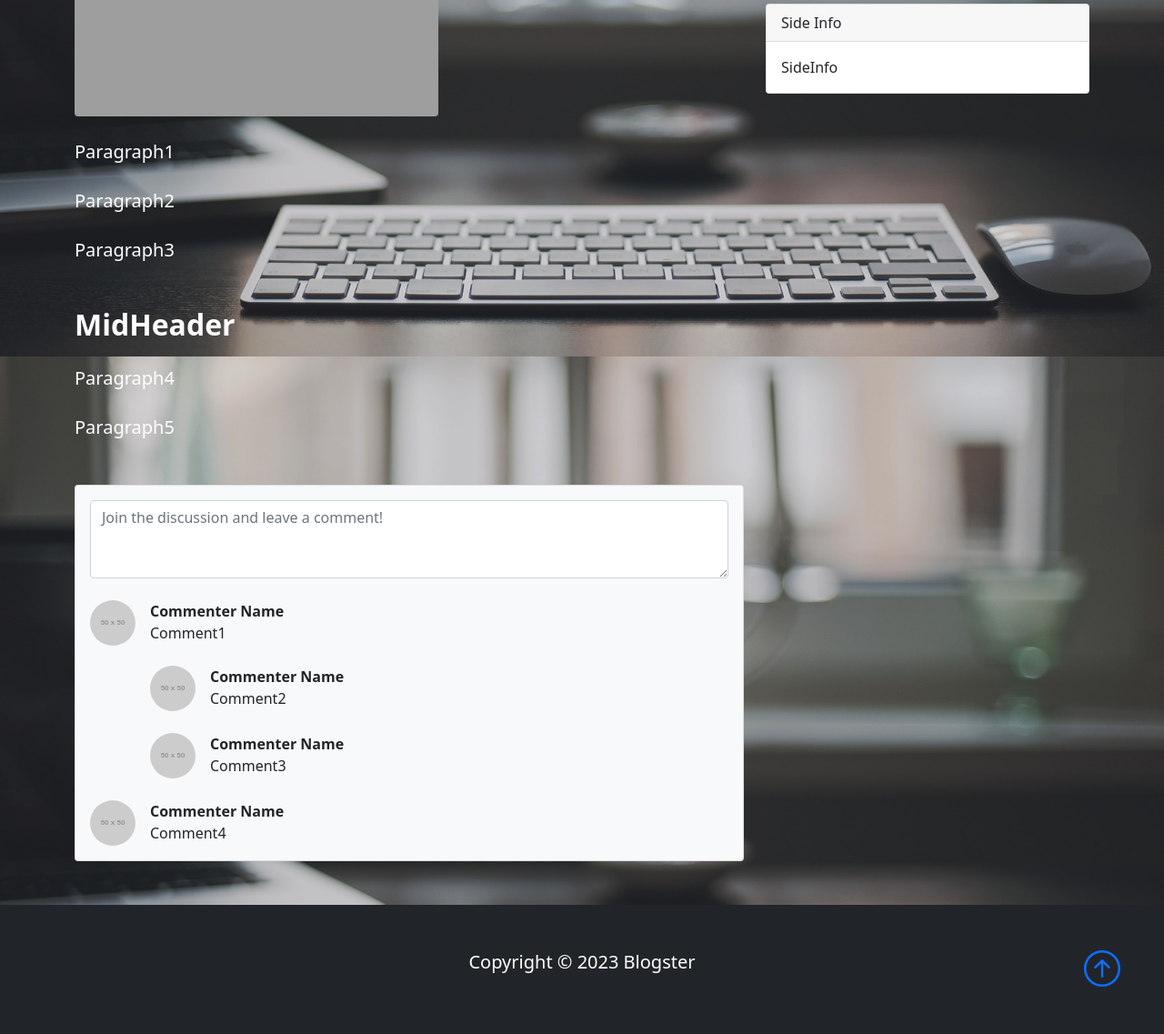
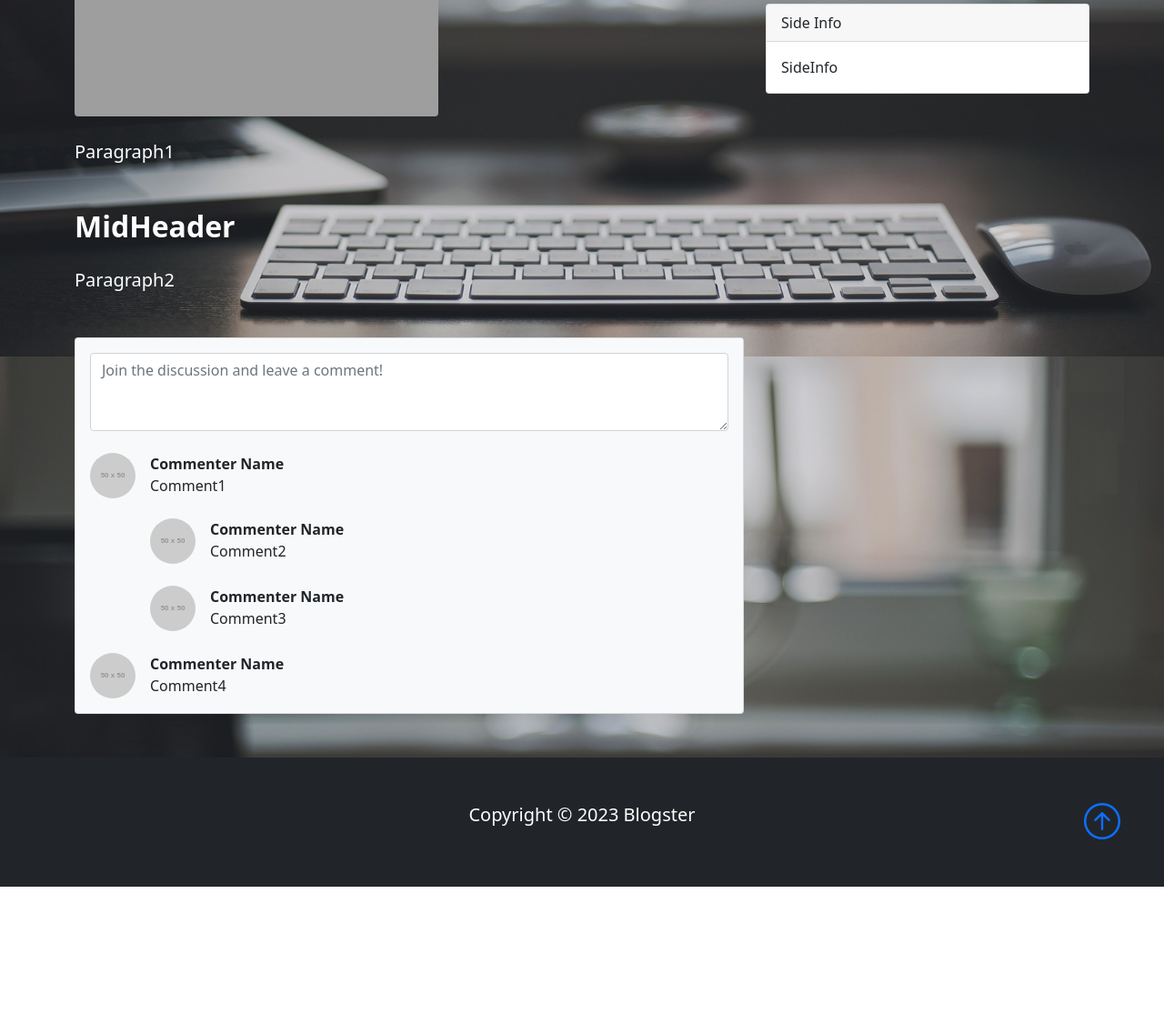
Before and after one commit to Mahmoud-T-Almetwally/Blogster, a Flask app: page / in a window 1280 px wide. Shown: the part 408-1545 px from the top of the page at 91% size. After the commit the page ends 1383 px from the top, so only its background shows below. Run offline with Flask 3, Linux system fonts and the light colour scheme; grey boxes labelled with a size stand in for pictures from a placeholder-image service; some libraries are stand-ins or nearby versions; grey boxes are pictures that could not be loaded.

Commit message:
BackGround not found fix

```diff
--- a/css/style.css
+++ b/css/style.css
@@ -1,9 +1,9 @@
 body{
-    background-image: url(../imgs/wallpapersden.com_laptop-room-on-the-desk_7680x4320.jpg);
+    background-image: url(../imgs/background.jpg);
     background-size: cover;
     background-repeat: no-repeat;
     background-attachment:fixed;
-    background-color: #55595c;
+    /* background-color: #177ac6; */
     overflow: overlay;
 }
 body::-webkit-scrollbar {
--- a/templates/PostTemplate.html
+++ b/templates/PostTemplate.html
@@ -4,14 +4,14 @@
 <head>
     <meta charset="UTF-8">
     <meta name="viewport" content="width=device-width, initial-scale=1.0">
-    <title>Post</title>
     <link href="https://cdn.jsdelivr.net/npm/bootstrap@5.1.3/dist/css/bootstrap.min.css" rel="stylesheet"
         integrity="sha384-1BmE4kWBq78iYhFldvKuhfTAU6auU8tT94WrHftjDbrCEXSU1oBoqyl2QvZ6jIW3" crossorigin="anonymous">
     <script src="https://cdn.jsdelivr.net/npm/bootstrap@5.1.3/dist/js/bootstrap.bundle.min.js"
         integrity="sha384-ka7Sk0Gln4gmtz2MlQnikT1wXgYsOg+OMhuP+IlRH9sENBO0LRn5q+8nbTov4+1p"
         crossorigin="anonymous"></script>
-    <link rel="stylesheet" href="css/style.css">
+    <link rel="stylesheet" href="../css/style.css">
     <link rel="stylesheet" href="https://cdn.jsdelivr.net/npm/bootstrap-icons@1.5.0/font/bootstrap-icons.css">
+    {% block head %} {% endblock %}
 </head>
 
 <body>
@@ -58,11 +58,9 @@
                     </figure>
                     <section class="mb-5">
                         <p class="fs-5 mb-4">Paragraph1</p>
+                        {% block body %} {% endblock %}
+                        <h2 class="fw-bolder mb-4 mt-5">MidHeader</h2>
                         <p class="fs-5 mb-4">Paragraph2</p>
-                        <p class="fs-5 mb-4">Paragraph3</p>
-                        <h2 class="fw-bolder mb-4 mt-5">MidHeader</h2>
-                        <p class="fs-5 mb-4">Paragraph4</p>
-                        <p class="fs-5 mb-4">Paragraph5</p>
                     </section>
                 </article>
                 <section class="mb-5">
```
Also changed, not shown: imgs/background.jpg (renamed from imgs/wallpapersden.com_laptop-room-on-the-desk_7680x4320.jpg).
